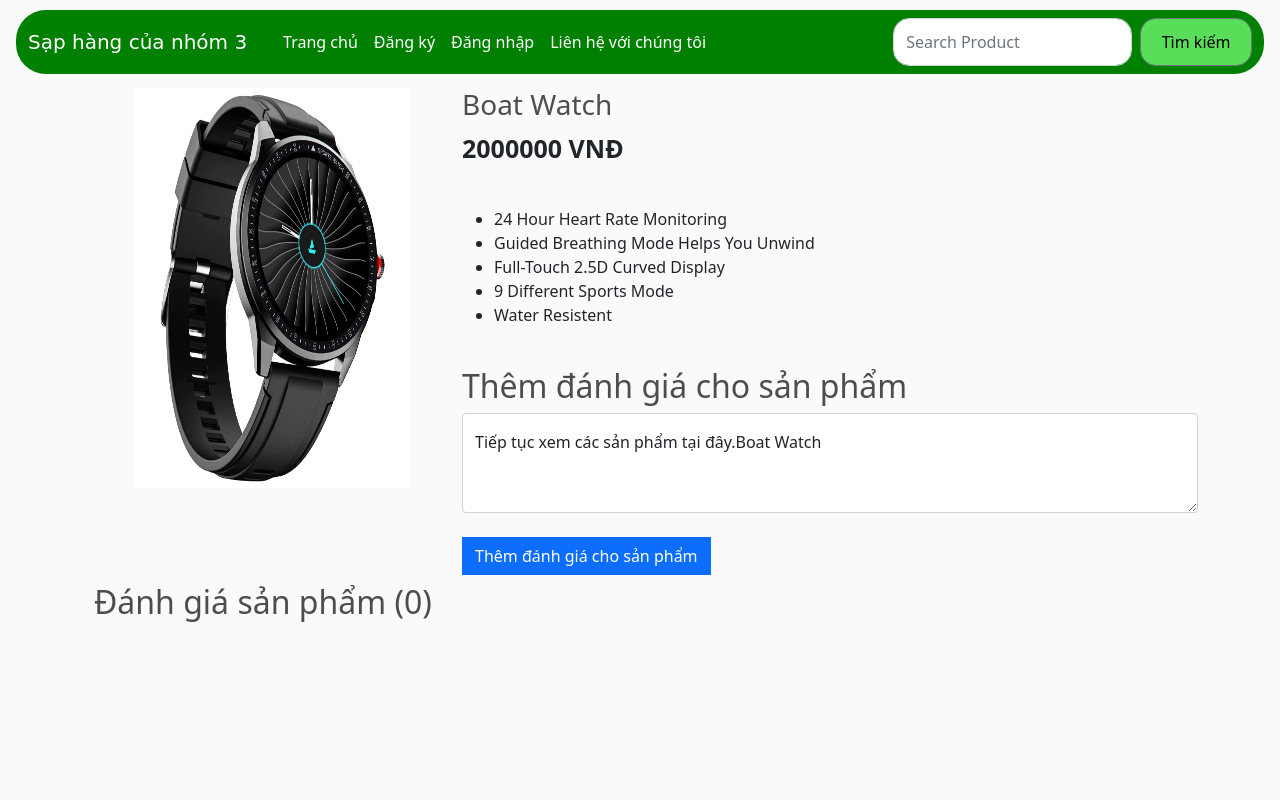
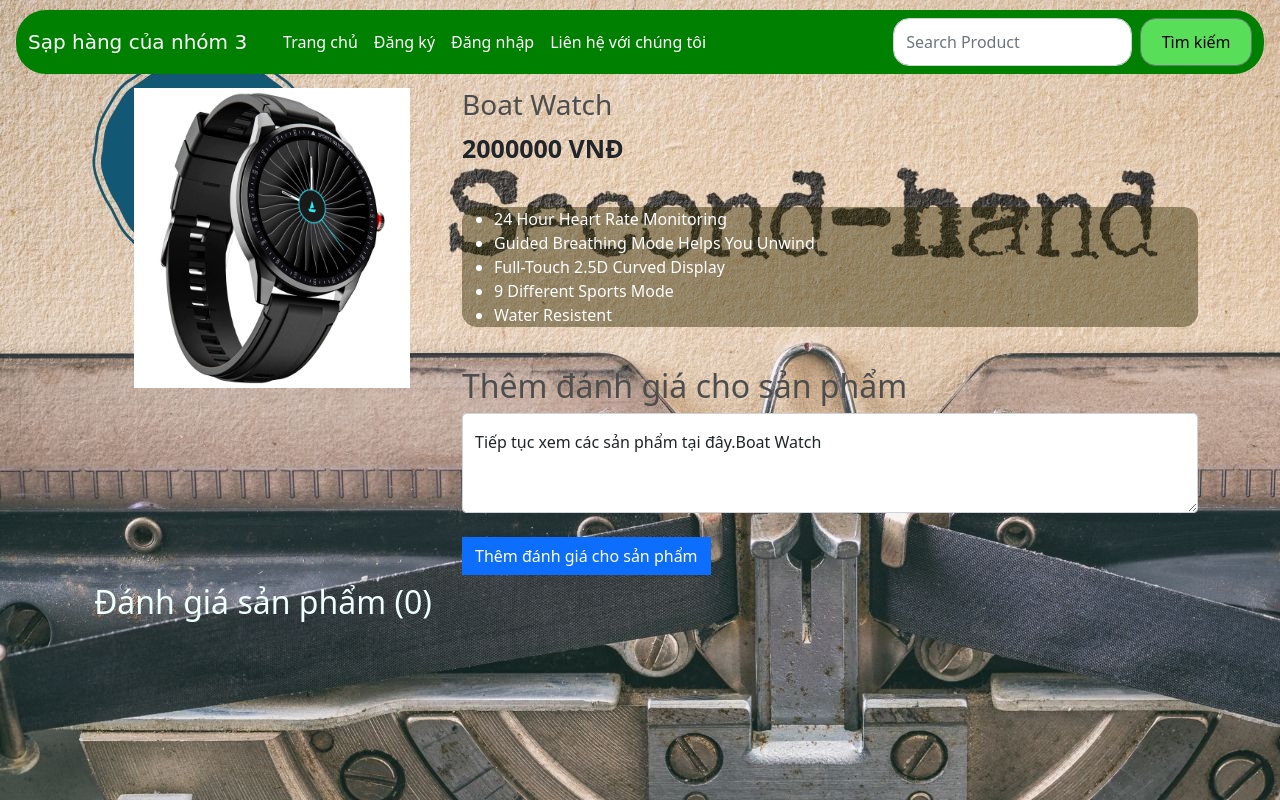
Before and after one commit to coronatusvi/Sap_hang_cua_nhom_3, a Django app: page /product_view/1/ in a window 1280 px wide. Run offline with Django 3.2, Linux system fonts and the light colour scheme; data comes from the database, SQL or seed files in the repository; both versions use the stored data as it was after the commit; data that the repository does not hold is empty.

Commit message:
update 24/04

```diff
--- a/online-shopping-python-project/OnlineShopping/settings.py
+++ b/online-shopping-python-project/OnlineShopping/settings.py
@@ -17,7 +17,7 @@ DEBUG = True
 ALLOWED_HOSTS = [
     'localhost',
     '127.0.0.1',
-    '38e5-2a09-bac5-d45d-16d2-00-246-8e.ngrok-free.app',
+    '2ea4-2a09-bac5-d459-16c8-00-245-1a.ngrok-free.app',
 ]
 
 
--- a/online-shopping-python-project/shop/templates/base.html
+++ b/online-shopping-python-project/shop/templates/base.html
@@ -19,6 +19,7 @@
         }
 
         body {
+            background-image: url('/media/Logo.jpg');
             background-color: hsl(0, 0%, 98%);
         }
 
--- a/online-shopping-python-project/shop/templates/contact.html
+++ b/online-shopping-python-project/shop/templates/contact.html
@@ -5,7 +5,7 @@
 {% endblock %}
 {% block body %}
 <div class="container py-2 mt-3">
-    <h2>Liên hệ với chúng tôi</h2>
+    <h2 style="display: flex; flex-direction: row-reverse; color: #058f00" >Liên hệ với chúng tôi</h2>
     <form method="post">{% csrf_token %}
  <div class="form-group mt-2">
    <label>Họ và tên</label>
@@ -24,7 +24,7 @@
    <label>Chúng tôi có thể giúp gì cho bạn?</label>
    <textarea class="form-control mt-2" id="desc" name="desc" rows="3"></textarea>
  </div>
- <button type="submit" style="background-color: #8c5d4f; color: white; width: 8rem;" class="btn mt-4">Gửi phản hồi</button>
+ <button type="submit" style="background-color: #207200; color: white; width: 8rem;" class="btn mt-4">Gửi phản hồi</button>
 </form>
 {% endblock %}
 {% block js %}
--- a/online-shopping-python-project/shop/templates/index.html
+++ b/online-shopping-python-project/shop/templates/index.html
@@ -11,11 +11,12 @@
     {% for product in products %}
     <div class="col-lg-4 my-4" style=" display:flex;justify-content: center;">
       <div class="card shadow align-items-center" style="width: 18rem;box-sizing: border-box;border-radius: 30px;padding: 5%;">
-        <img src="/media/{{product.image}}" class="card-img-top" style="width: 70%; height: 70%; " alt="...">
+        <a href="/product_view/{{product.id}}/" >
+          <img src="/media/{{product.image}}" class="card-img-top" style="width: 175px; height: 175px; " alt="...">
+        </a>
         <div class="card-body" style="display: flex; flex-direction: column;">
           <h5 class="card-title" style="display: flex; justify-content: center;">{{product.name}}</h5>
           {% if request.user.is_authenticated %}
-          <a href="/product_view/{{product.id}}/" class="btn btn-outline-secondary" style="border-radius: 10px; width: 100%; display: flex; justify-content: center;">View</a>
           {% else %}
           {% endif %}
           <h4 style="display: inline-block; float: right;">&nbsp;{{product.price}} VNĐ</h4>
--- a/online-shopping-python-project/shop/templates/login.html
+++ b/online-shopping-python-project/shop/templates/login.html
@@ -17,7 +17,7 @@
             <input type="password" class="form-control" id="password" name="password" placeholder="Enter Password">
         </div>
         <br>
-        <input type="submit" value="Submit" class="btn" style="background-color: #8c5d4f; color: white; font-size: larger; width: 8rem;">
+        <input type="submit" value="Submit" class="btn mt-4" style="background-color: #207200; color: white; font-size: larger; width: 9rem;">
 
     </div>
 </form>
--- a/online-shopping-python-project/shop/templates/product_view.html
+++ b/online-shopping-python-project/shop/templates/product_view.html
@@ -10,7 +10,7 @@
     <div class="row">
     <div class="col-md-4" style="display: flex; justify-content: center;">
     <div class="row">
-<img src="/media/{{product.image}}" alt="" style="width: 300px; height: 400px;">
+<img src="/media/{{product.image}}" alt="" style="width: 300px; height: 300px;">
     </div>
     <br>
     <div class="row"></div>
@@ -19,7 +19,7 @@
     <h3>{{product.name}}</h3>
     <p style="font-size: 25px;"><b>{{product.price}} VNĐ</b></p>
     <br>
-    <ul>
+    <ul style="color: rgb(253, 253, 253); background-color: rgba(48, 41, 1, 0.452); border-radius: 15px;">
         {% for i in feature %}
         <li>{{i.feature}}</li>
         {% endfor %}
@@ -38,7 +38,7 @@
 </div>
 </div>
 <div class="container mt-2">
-          <h2>Đánh giá sản phẩm ({{reviews.count}})</h2>
+          <h2 style="color: azure;">Đánh giá sản phẩm ({{reviews.count}})</h2>
 
           {% for review in reviews %}
           <div class="card">
--- a/online-shopping-python-project/shop/urls.py
+++ b/online-shopping-python-project/shop/urls.py
@@ -11,7 +11,6 @@ urlpatterns = [
     path("tracker/", views.tracker, name="tracker"),
     path("contact/", views.contact, name="contact"),
     path("loggedin_contact/", views.loggedin_contact, name="loggedin_contact"),
-
     path("register/", views.register, name="register"),
     path("change_password/", views.change_password, name="change_password"),
     path("login/", views.Login, name="login"),
```
Also changed, not shown: online-shopping-python-project/db.sqlite3, online-shopping-python-project/shop/media/Logo.jpg (added), online-shopping-python-project/shop/media/images/aoAdidas.webp (added), online-shopping-python-project/shop/media/images/aokaki.jpg (added), online-shopping-python-project/shop/media/iphone.png.
